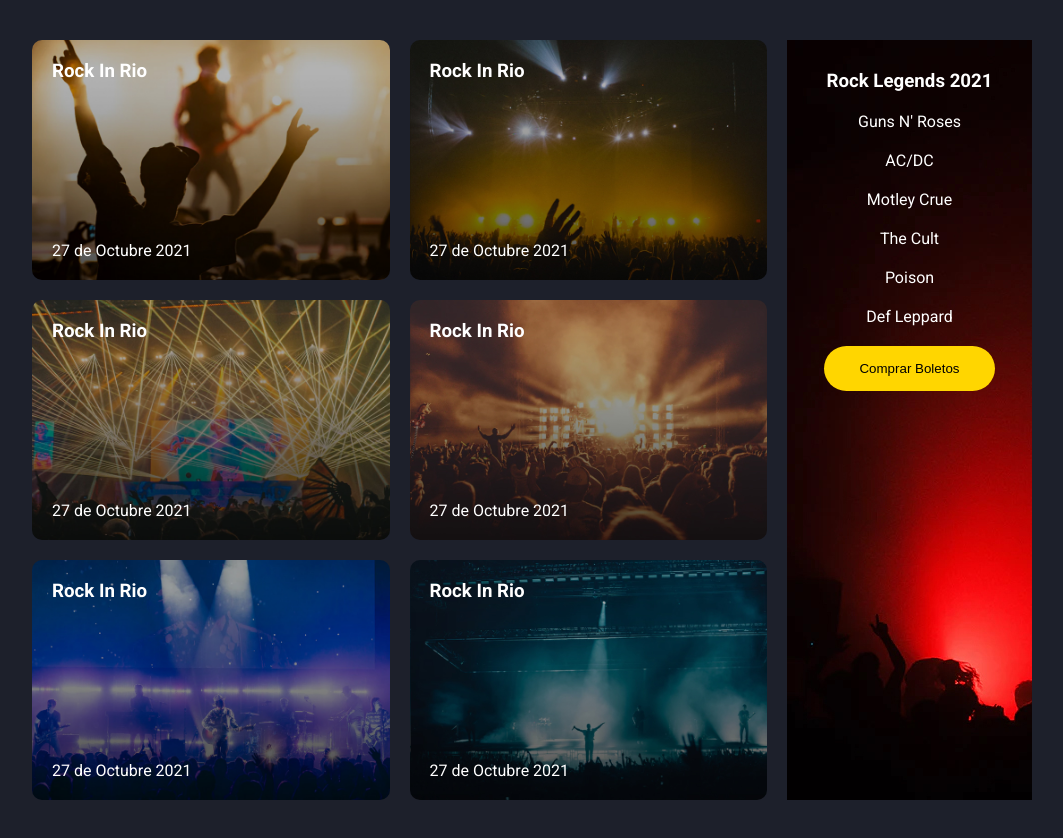
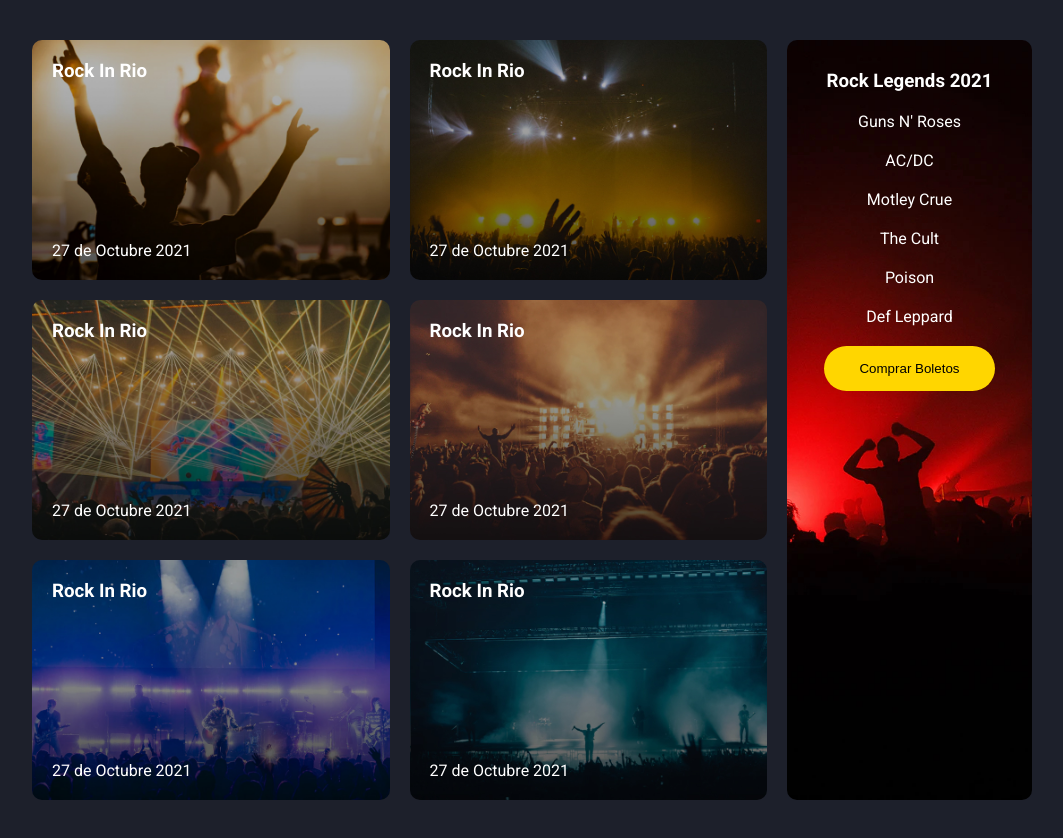
Before and after one commit to luisherdeth2020/ResponsiveGrid, a plain HTML site: page index.html in a window 1280 px wide. Shown: the whole page, without its empty margins (108-1171 px from the left). Drawn offline with Linux system fonts and the light colour scheme.

```diff
--- a/estilos.css
+++ b/estilos.css
@@ -41,7 +41,7 @@ body {
 	gap: 20px;
 }
 
-.conciertos__card {
+.conciertos__card,.banner {
 	background-color: #fff;
 	background-position: center center;
 	background-size: cover;
```
